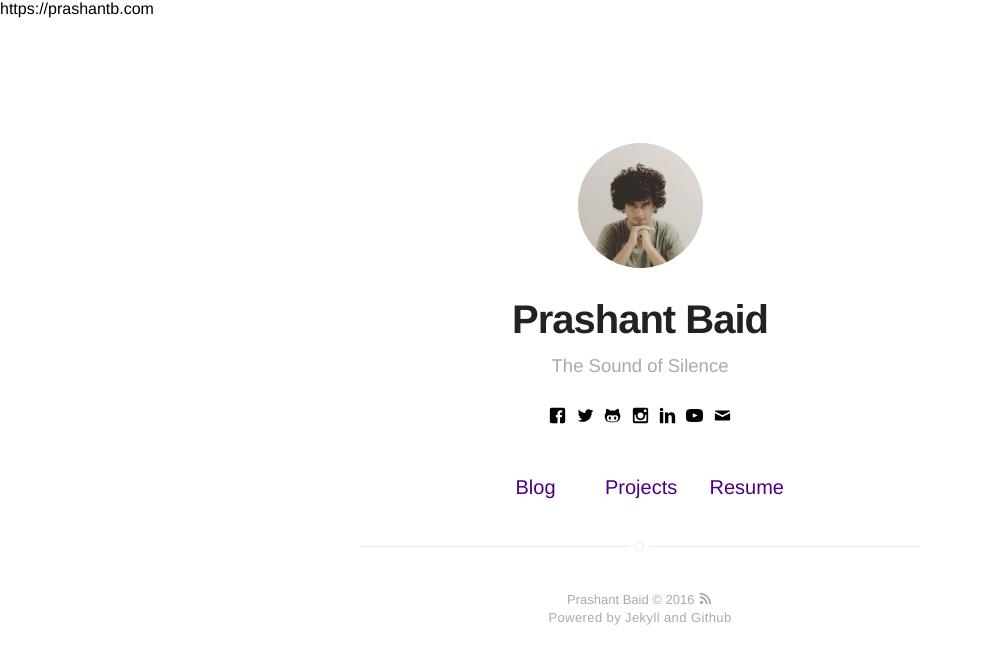
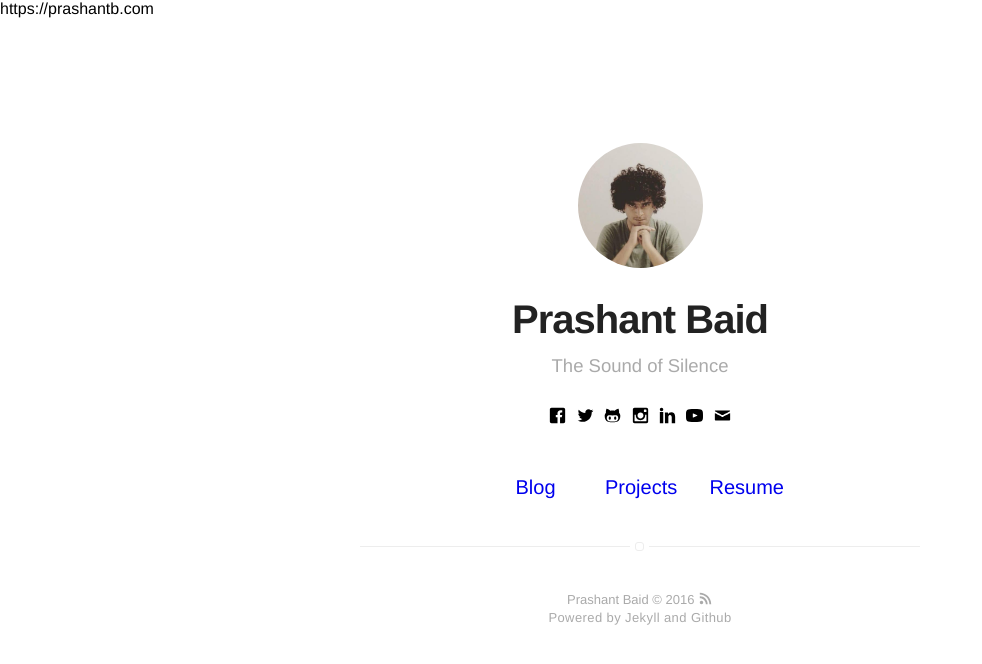
Before and after one commit to prashantbaid/prashantbaid.github.io, a Jekyll site: the page built from index.html, in a window 1280 px wide. Shown: the top 664 px of the page, without its empty margins (0-982 px from the left). Built offline with Jekyll 4.4.1, drawn with Linux system fonts in a browser that asks for light colours.

Commit message:
update css

```diff
--- a/_includes/main.css
+++ b/_includes/main.css
@@ -301,7 +301,6 @@ h4 {
   font-size: 1.6rem;
 }
 a {
-  color: #4b0082;
   text-decoration: underline;
 }
 p {
@@ -456,7 +455,7 @@ pre {
 .home > .list:hover .title,
 .blog > .list:hover .title,
 .projects > .list:hover .title {
-  color: #4b0082;
+
 }
 .home > .list aside,
 .blog > .list aside,
```
